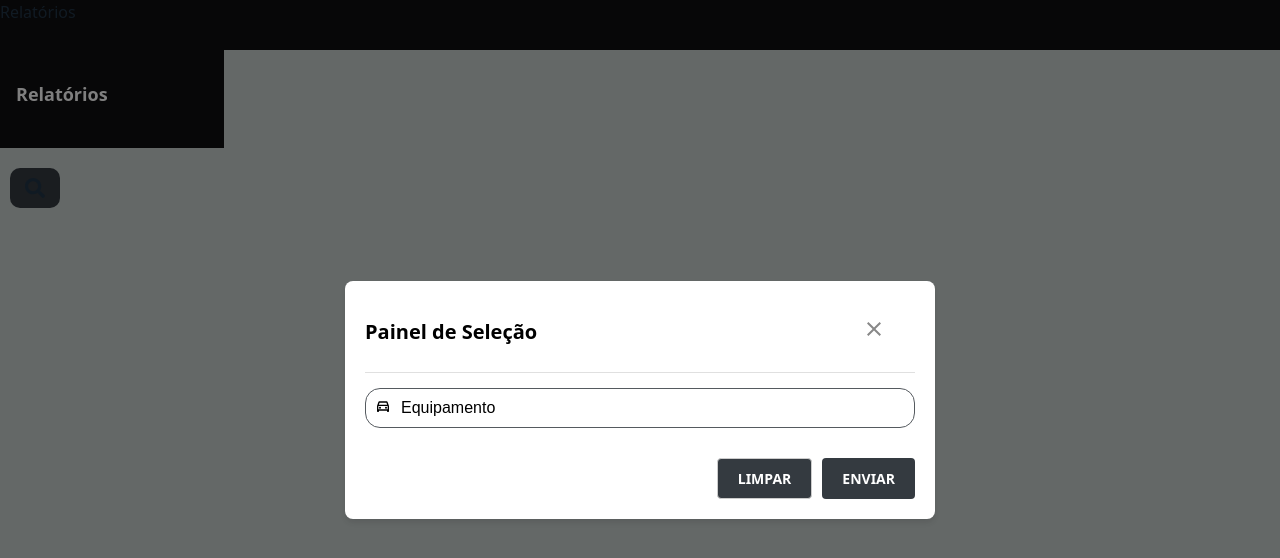
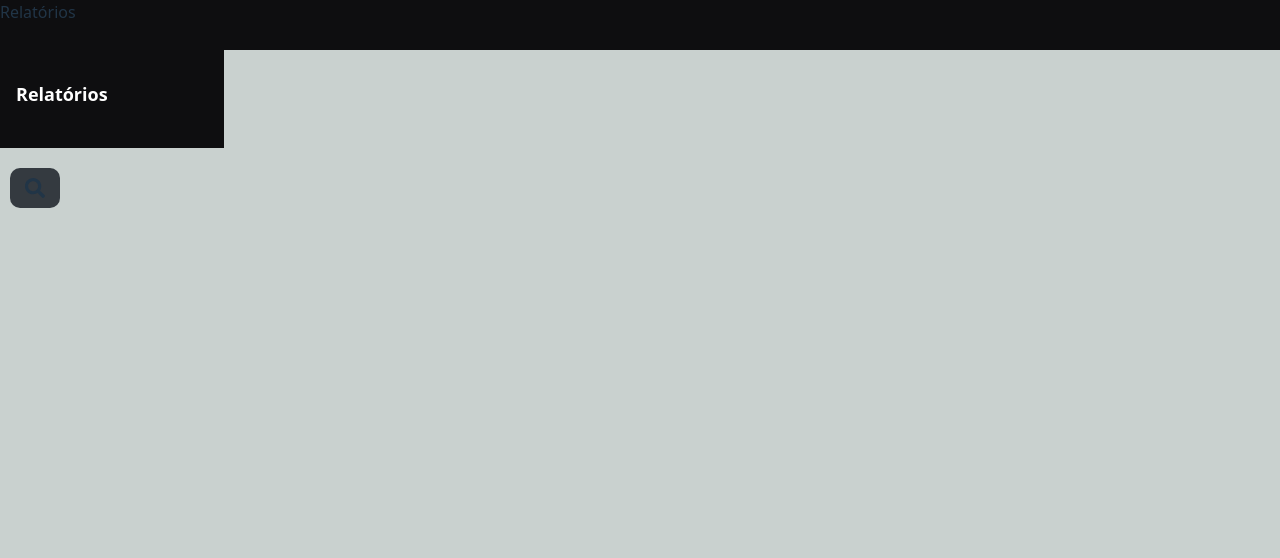
Before and after one commit to Raultrcv/dynamicReportFrontEnd, a React (Vite) app: page / in a window 1280 px wide. Shown: the top 558 px of the page. Built offline with nearby package versions, Linux system fonts and the light colour scheme.

Commit message:
permitir abertura e fechamento do modal de busca

```diff
--- a/src/App.tsx
+++ b/src/App.tsx
@@ -1,14 +1,15 @@
 import { BrowserRouter, Routes, Route } from "react-router-dom";
-//import Sidebar from "./components/Sidebar";
 import Sidebar from "./components/sidebar/index";
 import ReportPageWrapper from "./pages/ReportPageWrapper";
 import Header from "./components/header";
 import Search from "./components/search";
-import { FaSearch} from "react-icons/fa"
+import { FaSearch } from "react-icons/fa";
 import Modal from "./components/modalSearch";
-
+import { useState } from "react";
 
 function App() {
+  const [modalOpen, setModalOpen] = useState(false);
+
   return (
     <BrowserRouter>
       <div style={{ display: 'flex', flexDirection: 'column', height: '100vh' }}>
@@ -19,18 +20,20 @@ function App() {
             <Routes>
               <Route path="/:reportName" element={<ReportPageWrapper />} />
             </Routes>
-            <Search>
+
+            {/* Componente que vai abrir o modal */}
+            <Search onClick={() => setModalOpen(true)}>
               <FaSearch size={20} />
             </Search>
+
           </main>
         </div>
-        <Modal />
 
-
+        {/* Modal visível apenas quando o estado estiver true */}
+        {modalOpen && <Modal onClose={() => setModalOpen(false)} />}
       </div>
     </BrowserRouter>
   );
 }
 
-
 export default App;
--- a/src/components/modalSearch/index.tsx
+++ b/src/components/modalSearch/index.tsx
@@ -1,4 +1,3 @@
-// Modal.jsx
 import {
   Overlay,
   ContainerModal,
@@ -12,15 +11,19 @@ import {
   PrimaryButton,
   SecondaryButton
 } from "./styles";
-import { MdClose, MdAccessTime, MdCalendarToday, MdOutlineDirectionsCar, MdOutlineRoute } from 'react-icons/md';
+import { MdClose, MdOutlineDirectionsCar } from 'react-icons/md';
 
-export default function Modal() {
+interface ModalProps {
+  onClose: () => void;
+}
+
+export default function Modal({ onClose }: ModalProps) {
   return (
-    <Overlay>
-      <ContainerModal>
+    <Overlay onClick={onClose}>
+      <ContainerModal onClick={(e) => e.stopPropagation()}>
         <ModalHeader>
-          <ModalTitle>Painel de Seleção</ModalTitle>{/**Tradução */}
-          <CloseButton>
+          <ModalTitle>Painel de Seleção</ModalTitle>
+          <CloseButton onClick={onClose}>
             <MdClose />
           </CloseButton>
         </ModalHeader>
@@ -31,8 +34,8 @@ export default function Modal() {
         </InputGroup>
 
         <ModalFooter>
-          <SecondaryButton>LIMPAR</SecondaryButton>{/**Tradução */}
-          <PrimaryButton>ENVIAR</PrimaryButton>{/**Tradução */}
+          <SecondaryButton>LIMPAR</SecondaryButton>
+          <PrimaryButton>ENVIAR</PrimaryButton>
         </ModalFooter>
       </ContainerModal>
     </Overlay>
--- a/src/components/search/index.tsx
+++ b/src/components/search/index.tsx
@@ -2,15 +2,16 @@ import { Container } from "./styles";
 import React from "react";
 
 interface MyComponentProps {
-    children: React.ReactNode;
+  children: React.ReactNode;
+  onClick?: () => void; // <- Adiciona a prop onClick
 }
 
-const Search: React.FC<MyComponentProps> = (props) => {
-    return (
-        <Container>
-            {props.children}
-        </Container>
-    );
+const Search: React.FC<MyComponentProps> = ({ children, onClick }) => {
+  return (
+    <Container onClick={onClick}>
+      {children}
+    </Container>
+  );
 };
 
 export default Search;
```
